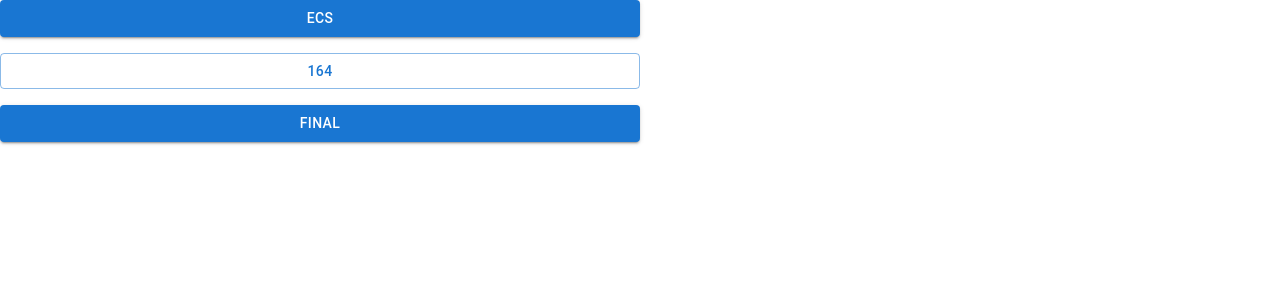
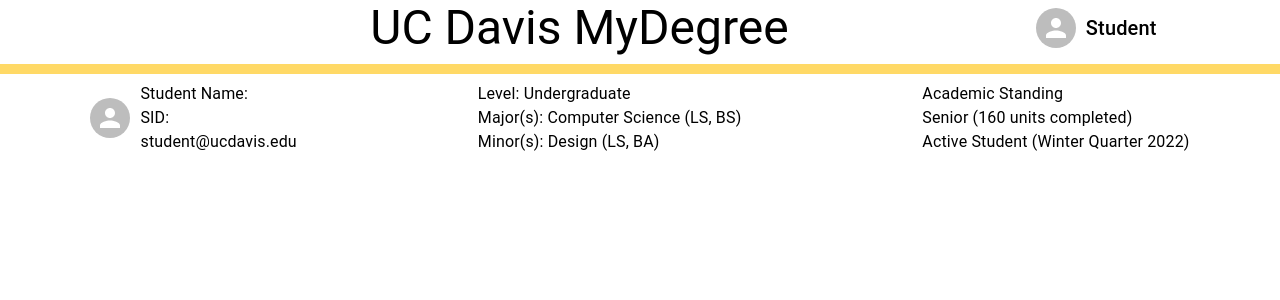
Before and after one commit to tomli380576/ecs164-final, a React (Vite) app: page / in a window 1280 px wide. Shown: the top 300 px of the page. Built offline with nearby package versions, Linux system fonts and the light colour scheme.

Commit message:
feat: implemented title bar

```diff
--- a/package.json
+++ b/package.json
@@ -10,6 +10,7 @@
   "dependencies": {
     "@emotion/react": "^11.8.1",
     "@emotion/styled": "^11.8.1",
+    "@mui/icons-material": "^5.4.4",
     "@mui/material": "^5.4.3",
     "react": "^17.0.2",
     "react-dom": "^17.0.2"
--- a/src/App.tsx
+++ b/src/App.tsx
@@ -1,12 +1,9 @@
-import { useState } from 'react'
-import logo from './logo.svg'
 import './App.css'
-import { TestComponent } from './TestComponent';
+import { TitleBar } from './TitleBar';
 
 function App() {
-
   return (
-    <TestComponent/>
+    <TitleBar />
   )
 }
 
--- a/src/TestComponent.tsx
+++ b/src/TestComponent.tsx
@@ -2,6 +2,8 @@
 import { Stack, Button } from "@mui/material";
 
 export const TestComponent = () => {
+
+
   return (
     <Stack direction='column' spacing={2} sx={{ width: '50%' }}>
       <Button variant="contained" onClick={() => { console.log("ECS") }}>
--- /dev/null
+++ b/src/TitleBar.tsx
@@ -0,0 +1,71 @@
+import { Stack, Button, Typography, Avatar, Box, Grid } from "@mui/material";
+import AccountCircleIcon from '@mui/icons-material/AccountCircle';
+
+export const TitleBar: React.FC = () => {
+  return (
+    <Stack direction='column'
+      justifyContent="center"
+      spacing={1}
+    >
+      <Stack
+        direction="row"
+        justifyContent="space-around"
+        alignItems="center"
+      >
+        <div></div>
+        <Typography variant="h3">
+          UC Davis MyDegree
+        </Typography>
+
+
+        <div style={{
+          display: 'flex',
+          alignItems: 'center',
+          flexWrap: 'wrap',
+        }}>
+          <Avatar />
+          <Typography variant="h6">
+            &nbsp;
+            Student
+          </Typography>
+        </div>
+      </Stack>
+
+      <div style={{ height: '10px', backgroundColor: '#ffd966' }}></div>
+
+
+      <Stack
+        direction="row"
+        justifyContent="space-around"
+        alignItems="center"
+      >
+        <div style={{
+          display: 'flex',
+          alignItems: 'center',
+          flexWrap: 'wrap',
+        }}>
+          <Avatar sx={{ marginRight: "10px" }} />
+          <Typography variant="body1" sx={{ maxWidth: '30%' }}>
+            Student&nbsp;Name:<br />
+            SID:<br />
+            student@ucdavis.edu
+          </Typography>
+        </div>
+
+        <Typography variant="body1" sx={{ maxWidth: '30%' }}>
+          Level: Undergraduate <br />
+          Major(s): Computer Science (LS, BS) <br />
+          Minor(s): Design (LS, BA)
+        </Typography>
+
+        <Typography variant="body1" sx={{ maxWidth: '30%' }}>
+          Academic Standing <br />
+          Senior (160 units completed) <br />
+          Active Student (Winter Quarter 2022)
+        </Typography>
+
+
+      </Stack>
+    </Stack >
+  )
+}
```
Also changed, not shown: src/testcomponent2.tsx (added, +11 -0 lines), 1 other file (tests, documents, lock files or other folders).
